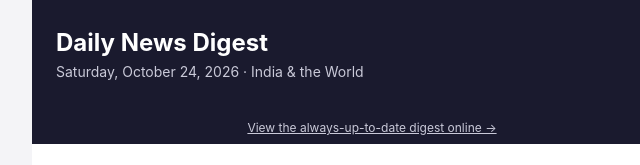
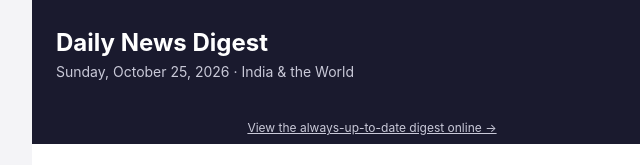
Before and after one commit to pdaripally80/daily-news-page, a plain HTML site: page index.html in a window 1280 px wide. Shown: the top 165 px of the page, 268-908 px from the left. Drawn offline with Linux system fonts and the light colour scheme.

Commit message:
Update daily news digest (2026-10-25)

```diff
--- a/index.html
+++ b/index.html
@@ -3,14 +3,14 @@
 <head>
 <meta charset="utf-8">
 <meta name="viewport" content="width=device-width, initial-scale=1">
-<title>Daily News Digest — Saturday, October 24, 2026</title>
+<title>Daily News Digest — Sunday, October 25, 2026</title>
 </head>
 <body style="margin:0;padding:0;background:#f4f4f7;
     font-family:-apple-system,BlinkMacSystemFont,'Segoe UI',Roboto,Helvetica,Arial,sans-serif;">
   <div style="max-width:680px;margin:0 auto;background:#ffffff;">
     <div style="background:#1a1a2e;padding:28px 24px;">
       <h1 style="margin:0;color:#ffffff;font-size:24px;">Daily News Digest</h1>
-      <p style="margin:6px 0 0 0;color:#c9c9d8;font-size:14px;">Saturday, October 24, 2026 &middot; India &amp; the World</p>
+      <p style="margin:6px 0 0 0;color:#c9c9d8;font-size:14px;">Sunday, October 25, 2026 &middot; India &amp; the World</p>
     </div>
 
         <div style="background:#1a1a2e;padding:8px 24px;text-align:center;">
```
